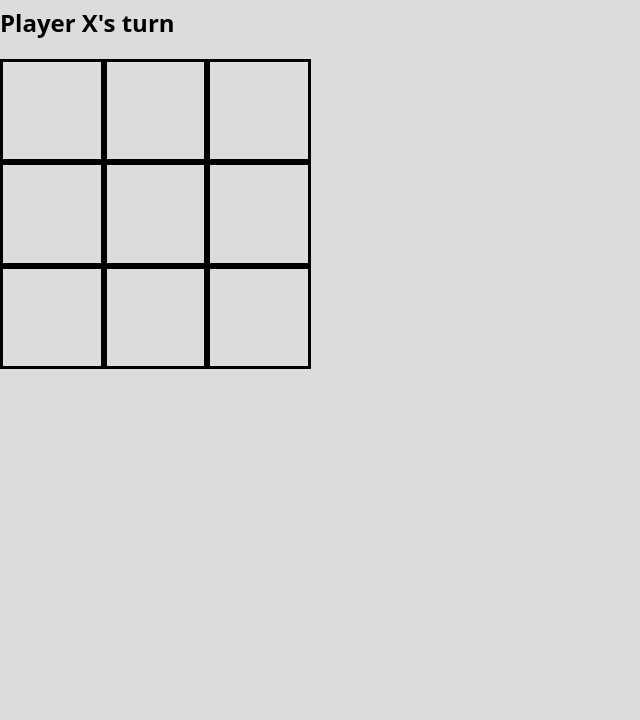
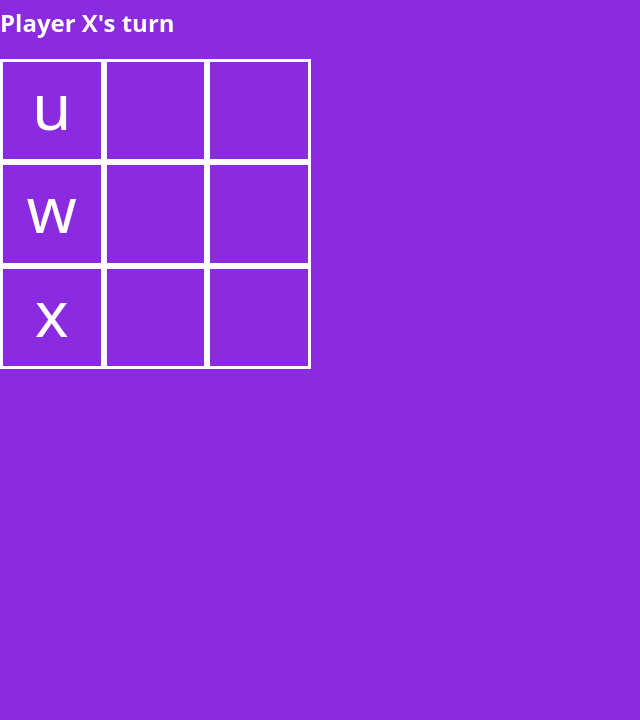
Before and after one commit to Alicia-Brandewie/javascript-browser-game-tic-tac-toe-lab, a plain HTML site: page index.html in a window 1280 px wide. Shown: the part 80-800 px from the top of the page, without its empty margins (0-640 px from the left). Drawn offline with Linux system fonts and the light colour scheme.

Commit message:
exercise ready for step 5

```diff
--- a/css/style.css
+++ b/css/style.css
@@ -1,7 +1,8 @@
 body {
-  background-color: gainsboro;
+  background-color: blueviolet;
   /* Use a system font, if none are available use an available sans-sarif */
   font-family: system-ui, sans-serif;
+  color: white;
   margin: 0;
 }
 
@@ -14,7 +15,7 @@ body {
 .sqr {
   width: 30%;
   aspect-ratio: 1/1;
-  border: 3px solid black;
+  border: 3px solid white;
   font-size: 64px;
   text-align: center;
 }
--- a/js/app.js
+++ b/js/app.js
@@ -65,8 +65,10 @@ console.log (init)
 
 
 const updateBoard = () => {
-    board.forEach((square) => {
-        squareEls[square] = board[square]
+    board.forEach((square,index) => {
+       squareEls[index].innerHTML = square;
+        console.log(square)
+
     });
 }
 
@@ -94,6 +96,6 @@ const render = () => {
 }
 
 init()
-    // step 3.b "Call th einit function when the app loads" = call (used interchangably with "invoke") the function anywhere
+    // step 3.b "Call the init function when the app loads" = call (used interchangably with "invoke") the function anywhere
 
 /*----------------------------- Event Listeners -----------------------------*/
```
